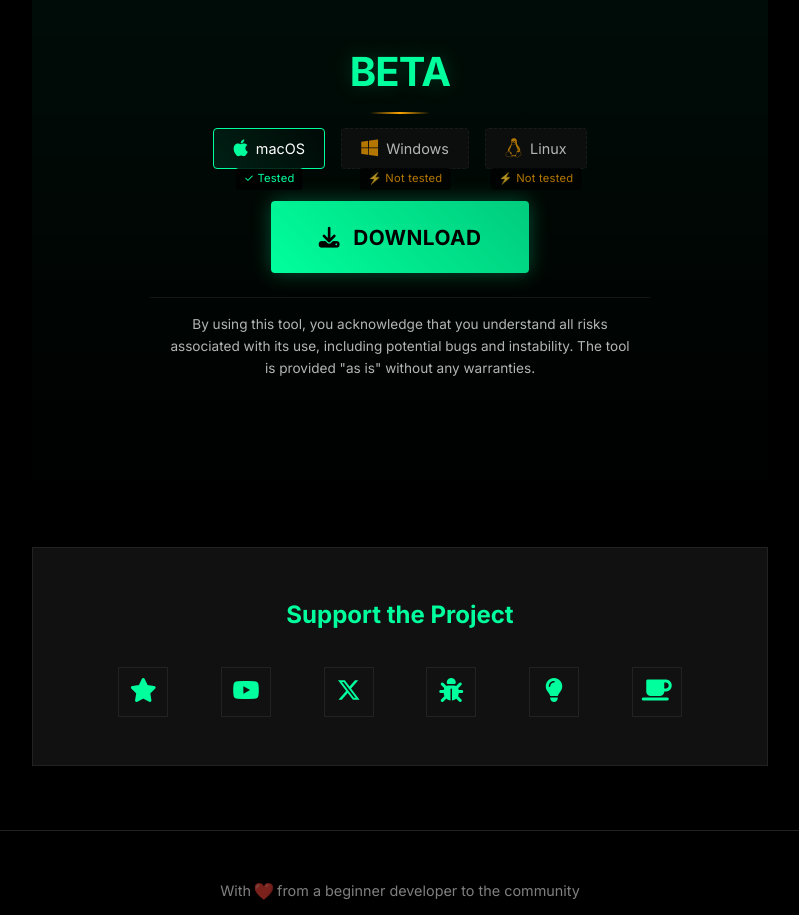
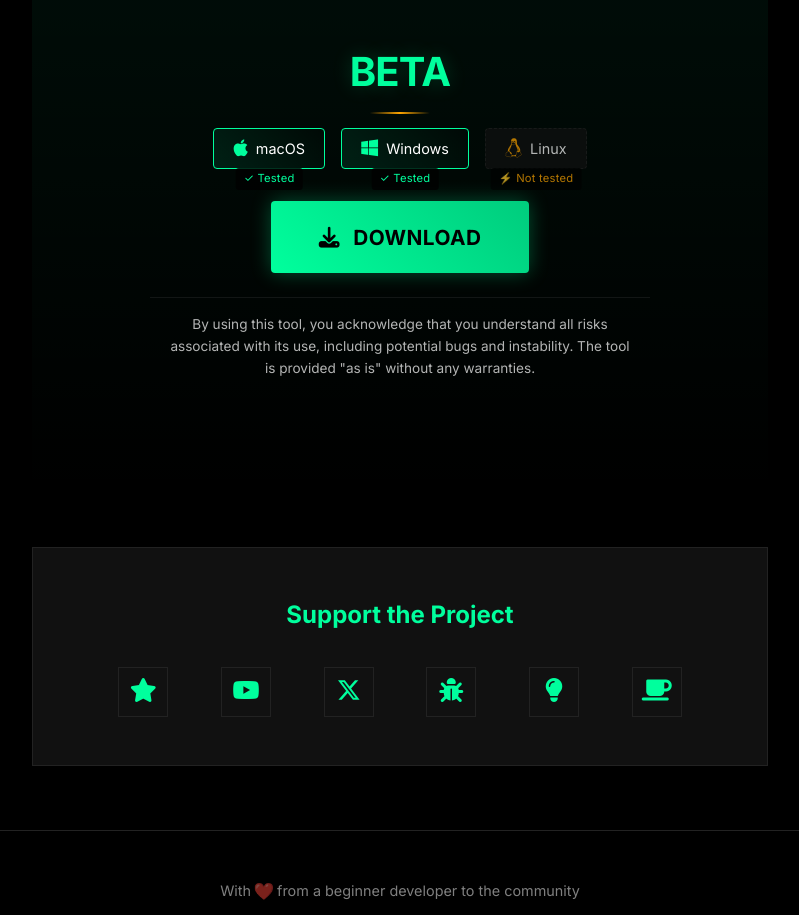
Before and after one commit to DevCicadaQ/CursorVIPFeedback, a plain HTML site: page index.html in a window 1280 px wide. Shown: the part 1520-2435 px from the top of the page, without its empty margins (240-1039 px from the left). Drawn offline with Linux system fonts and the light colour scheme.

Commit message:
Remove 'untested' class from Windows OS badge for clarity

```diff
--- a/index.html
+++ b/index.html
@@ -615,7 +615,7 @@
                     <i class="fab fa-apple"></i>
                     macOS
                 </div>
-                <div class="os-badge untested">
+                <div class="os-badge">
                     <i class="fab fa-windows"></i>
                     Windows
                 </div>
```
